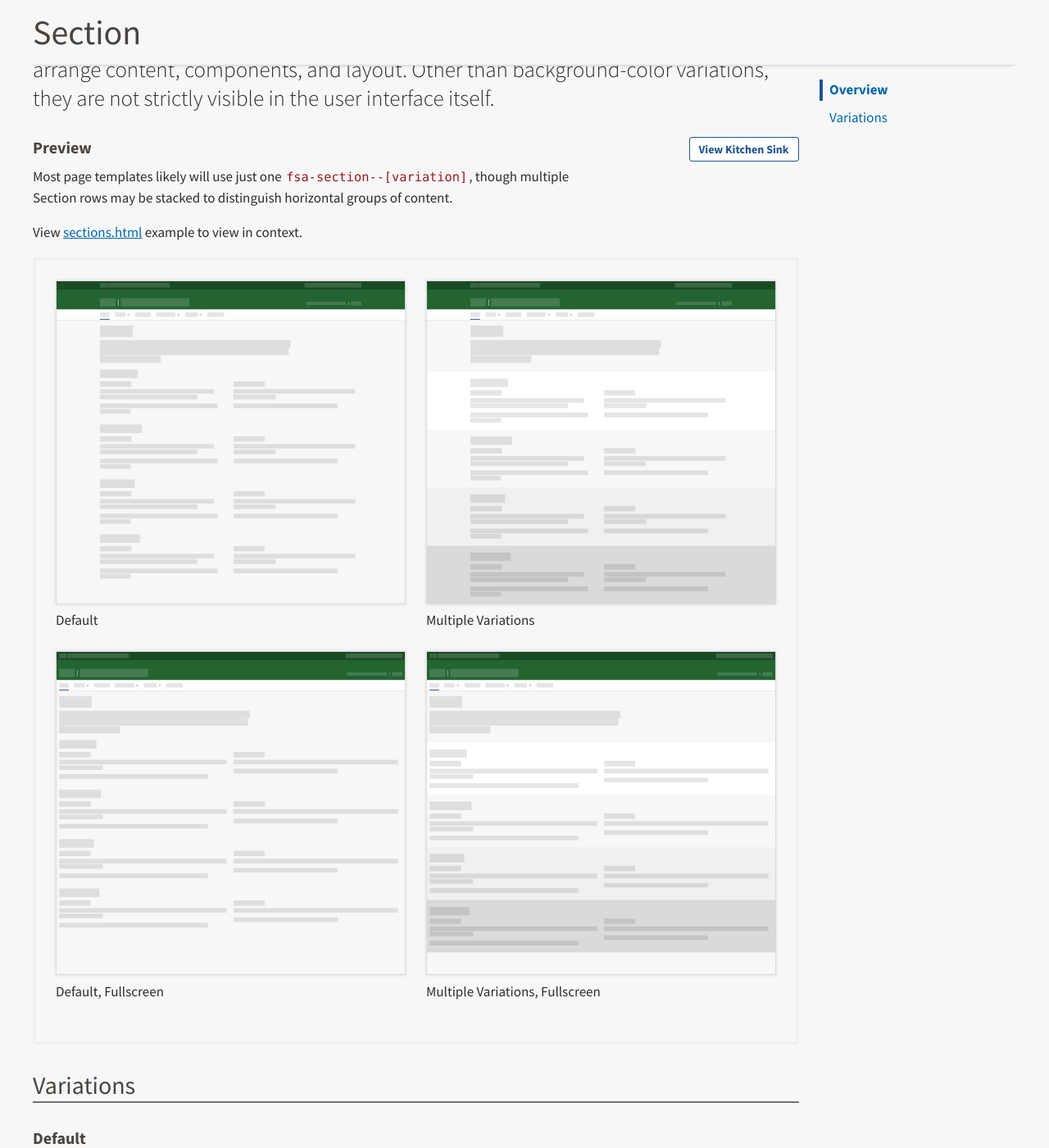
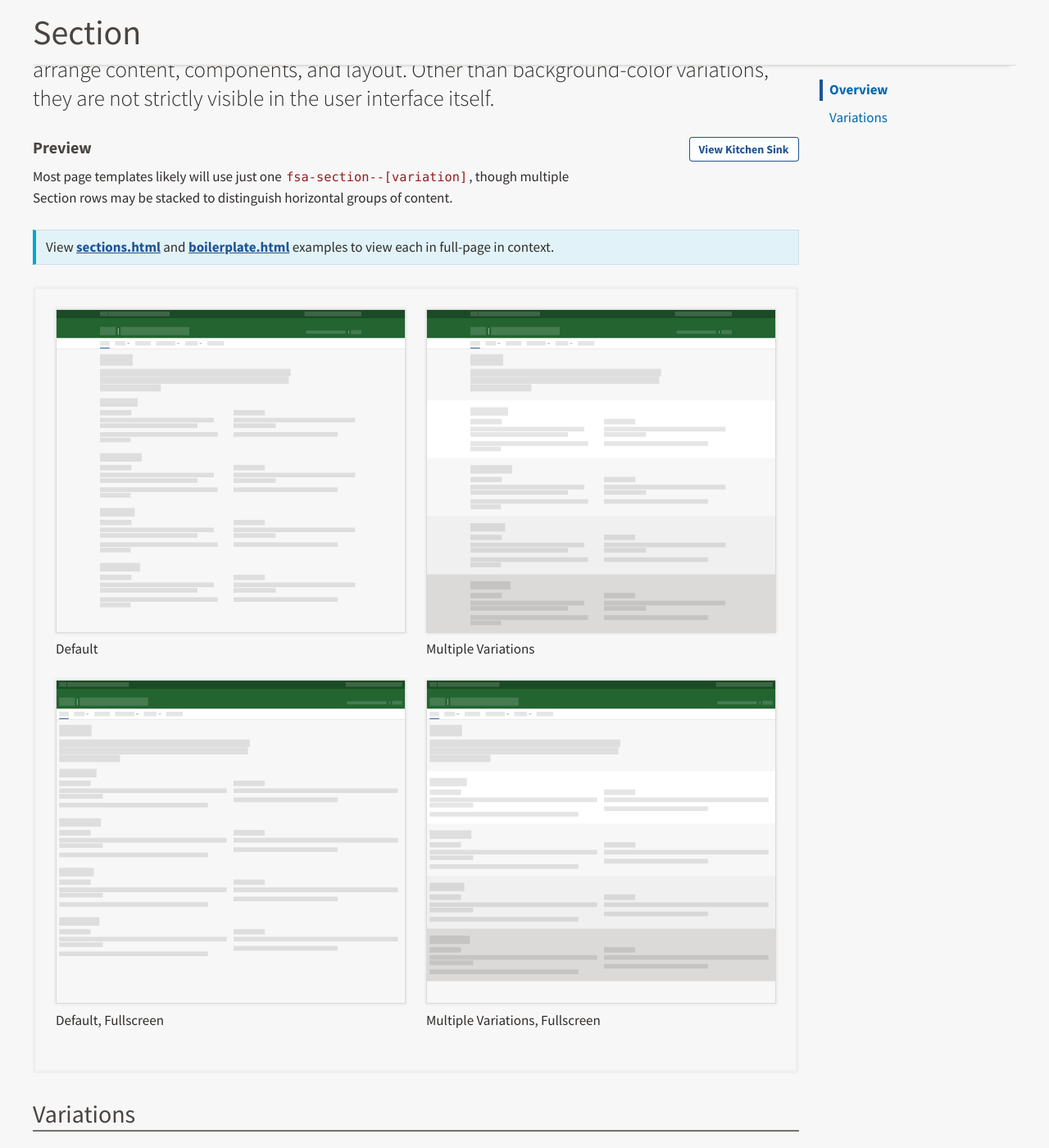
Before and after one commit to USDA-FSA/fsa-design-system, a Jekyll site: the page built from layout/section/index.md, in a window 1280 px wide and 1400 px high, scrolled down 372 px. Shown: the whole window at 82% size. Built offline with Jekyll 4.4.1, drawn with Linux system fonts in a browser that asks for light colours; some of the changed text lies outside the part shown.

Commit message:
Fullscreen variation reference to like components [amends #317]

````diff
--- a/layout/section/index.md
+++ b/layout/section/index.md
@@ -10,7 +10,13 @@ suppress_code_toggle: true
 
 Most page templates likely will use just one `fsa-section--[variation]`, though multiple Section rows may be stacked to distinguish horizontal groups of content.
 
-View <a href="http://usda-fsa.github.io/fsa-style/sections.html">sections.html</a> example to view in context.
+<aside>
+  <div class="fsa-alert fsa-alert--info fsa-alert--no-icon">
+    <div class="fsa-alert__body">
+      <p class="fsa-alert__text">View <strong><a href="http://usda-fsa.github.io/fsa-style/sections.html" target="_blank">sections.html</a></strong> and <strong><a href="http://usda-fsa.github.io/fsa-style/boilerplate.html" target="_blank">boilerplate.html</a></strong> examples to view each in full-page in context.</p>
+    </div>
+  </div>
+</aside>
 
 <div class="ds-preview">
   <div class="fsa-grid">
@@ -42,6 +48,8 @@ View <a href="http://usda-fsa.github.io/fsa-style/sections.html">sections.html</
 </div>
 
 ## Variations
+
+View <a href="http://usda-fsa.github.io/fsa-style/sections.html" target="_blank">sections.html</a> and <a href="http://usda-fsa.github.io/fsa-style/boilerplate.html" target="_blank">boilerplate.html</a> examples to view each in full-page in context.
 
 ### Default
 ```html
````
